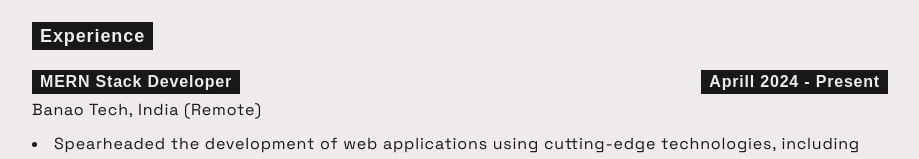
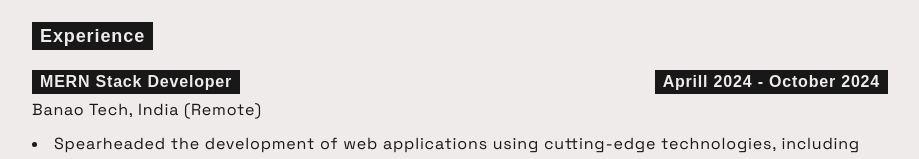
Before and after one commit to arafatrahat94/PaperPortfolio, a Next.js app: page /Resume in a window 1280 px wide. Shown: the part 584-743 px from the top of the page, without its empty margins (180-1099 px from the left). Built offline with nearby package versions, Linux system fonts and the light colour scheme; a web font is replaced by a local one.

Commit message:
some changes

```diff
--- a/public/Data/data.json
+++ b/public/Data/data.json
@@ -181,7 +181,9 @@
         "Lottie React",
         "Lucide React"
       ],
-      "images": ["https://i.ibb.co/dPnXbRw/property-Card-Iamge.png"],
+      "images": [
+        "https://i.ibb.co.com/PDJNxHT/Screenshot-2024-10-04-164251.png"
+      ],
       "link": "https://coderipple.vercel.app/",
       "projectType": "Product | Own",
       "techStack": "NextJs",
--- a/src/app/(Home)/Resume/ConnectingPage.tsx
+++ b/src/app/(Home)/Resume/ConnectingPage.tsx
@@ -46,7 +46,7 @@ const ConnectingResume = () => {
             className="font-semibold text-primary-color  rounded-r-full sm:rounded-full border-2 border-r-[2px] sm:border-2 border-light-primary-color  dark:border-dark-primary-color text-light-primary-color dark:text-dark-primary-color duration-200"
             target="_blank"
             download="ArafathHossainResume"
-            href="https://drive.usercontent.google.com/u/0/uc?id=1Z1v98dAO8k41u2LTguxqhxKJbSg2Tgbq&export=download"
+            href="https://drive.usercontent.google.com/u/0/uc?id=1byQJA6I0kTy7agzfj8V7j5cUmMzFlvNn&export=download"
           >
             <button
               type="button"
--- a/src/app/(Home)/Resume/ExperiencePart.tsx
+++ b/src/app/(Home)/Resume/ExperiencePart.tsx
@@ -12,7 +12,7 @@ const ExperiencePart = () => {
           MERN Stack Developer <br />
         </h1>
         <h1 className="font-bold my-5 w-fit dark:bg-dark-primary-color bg-light-primary-color px-2 text-dark-primary-color tracking-wider dark:text-light-primary-color">
-          Aprill 2024 - Present
+          Aprill 2024 - October 2024
         </h1>
       </div>
       <div className="-mt-4 dark:text-dark-primary-color tracking-wider font-Space text-light-primary-color">
```
